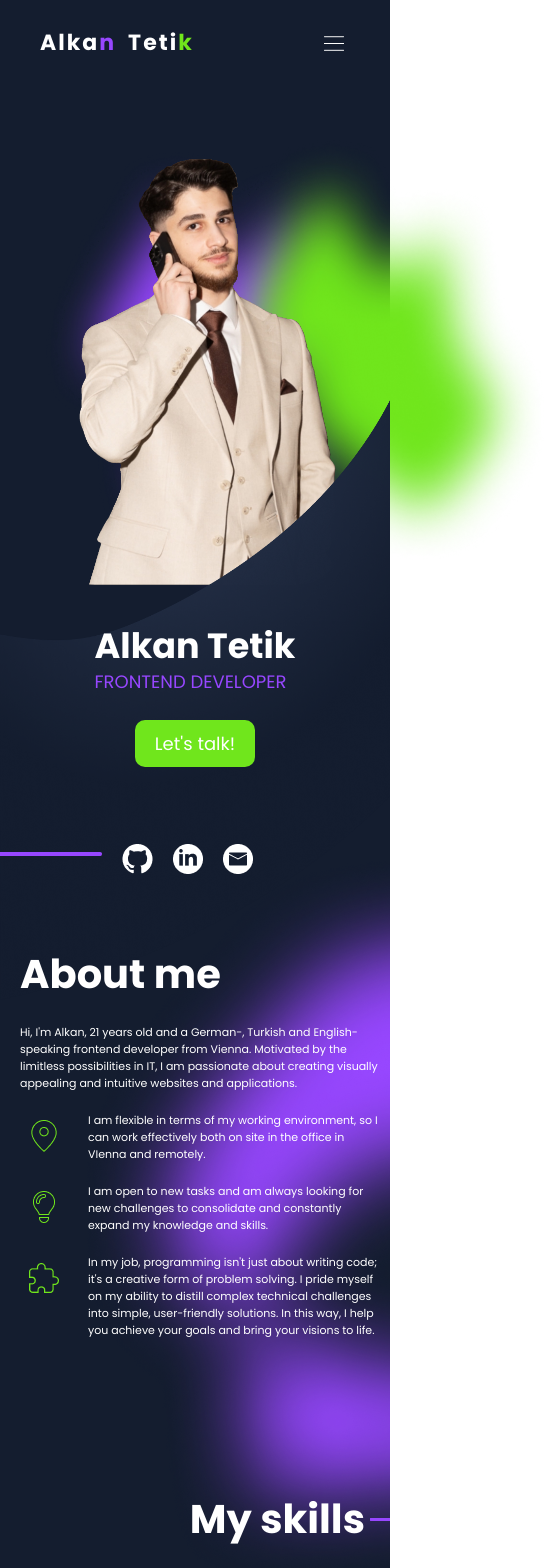
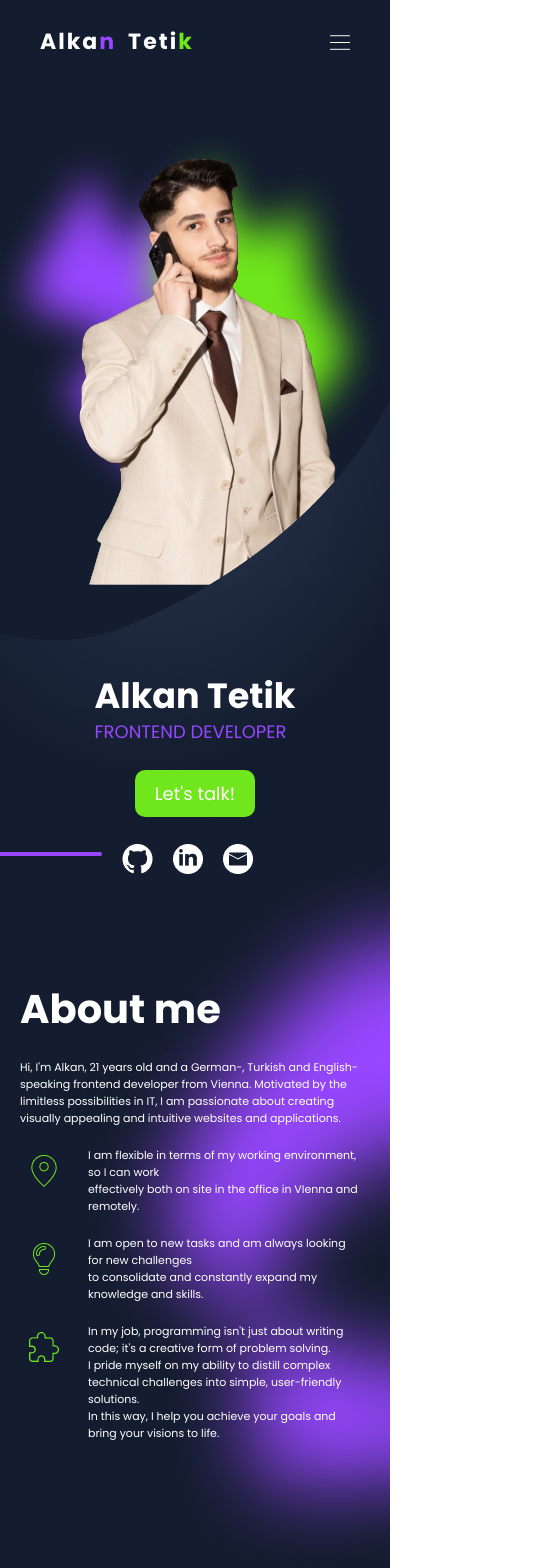
Before and after one commit to AlkanTetik/Portfolio, an Angular app: page / in a window 390 px wide. Shown: the top 1568 px of the page, 545 px wide, since content can reach past the window. Built offline with nearby package versions, Linux system fonts and the light colour scheme; a web font is replaced by a local one.

Commit message:
Optimated the width of all sections

```diff
--- a/src/app/about-me/about-me.component.html
+++ b/src/app/about-me/about-me.component.html
@@ -1,4 +1,5 @@
 <section id="aboutme">
+    <div>
         <div class="buttons_atf">
             <div><img src="../../assets/purpleline.png" alt=""></div>
             <div><img class="hover_image" src="../../assets/github.png" alt=""></div>
@@ -6,7 +7,7 @@
             <div><img class="hover_image" src="../../assets/email.png" alt=""></div>
             <div class="email_text">alkan.tetik.at&#64;gmail.com</div>
         </div>
-    <div>
+        <div class="purpleshadow"><img src="../../assets/purpleshadow.png" alt=""></div>
         <div>
             <h1>About me</h1>
         </div>
@@ -18,16 +19,19 @@
         </div>
         <div class="info_content">
             <div><img src="../../assets/location.png" alt="">
-                I am flexible in terms of my working environment, so I can work effectively both on site in the office
+                I am flexible in terms of my working environment, so I can work <br>effectively both on site in the
+                office
                 in VIenna and remotely.
             </div>
             <div><img src="../../assets/bulb.png" alt="">
-                I am open to new tasks and am always looking for new challenges
+                I am open to new tasks and am always looking for new challenges<br>
                 to consolidate and constantly expand my knowledge and skills.</div>
             <div><img src="../../assets/puzzle.png" alt="">
                 In my job, programming isn't just about writing code; it's a
-                creative form of problem solving. I pride myself on my ability to distill complex technical challenges
-                into simple, user-friendly solutions. In this way, I help you achieve your goals and bring your visions
+                creative form of problem solving.<br> I pride myself on my ability to distill complex technical
+                challenges
+                into simple, user-friendly solutions.<br> In this way, I help you achieve your goals and bring your
+                visions
                 to life.
             </div>
         </div>
--- a/src/app/about-me/about-me.component.scss
+++ b/src/app/about-me/about-me.component.scss
@@ -11,9 +11,10 @@ section {
     justify-content: space-between;
     position: relative;
     gap: 10px;
-    padding-top: 150px;
+    padding-top: 20px;
     padding-bottom: 200px;
     color: white;
+    z-index: 2;
 
 
     >div {
@@ -36,11 +37,13 @@ section {
     padding-left: 100px;
     display: flex;
     padding-top: 20px;
+    padding-right: 20px;
 }
 
 .info_content {
     color: white;
     padding-left: 100px;
+    padding-right: 20px;
     padding-top: 20px;
     display: flex;
     flex-direction: column;
@@ -53,10 +56,17 @@ section {
     }
 }
 
+.purpleshadow {
+    position: absolute;
+    top: 0;
+    right: 0;
+    z-index: -1;
+}
+
 .img_abMe {
     display: flex;
     align-items: center;
-    padding-top: 20px;
+    padding-top: 150px;
 
     >.faceself {
         height: 650px;
@@ -66,13 +76,9 @@ section {
 }
 
 .buttons_atf {
-    position: absolute;
-    top: 0;
-    left: 0;
-    right: 0;
-    z-index: 2;
     display: flex;
     gap: 20px;
+    padding-bottom: 100px;
 }
 
 .hover_image {
@@ -102,7 +108,7 @@ section {
     .img_abMe {
         display: flex;
         align-items: center;
-        padding-top: 70px;
+        padding-top: 220px;
 
         >.faceself {
             height: 500px;
@@ -155,7 +161,7 @@ section {
 @media (max-width: 550px) {
     section {
         font-size: 14px;
-        padding-top: 100px;
+        padding-top: 0;
         padding-bottom: 150px;
 
         >div {
--- a/src/app/above-the-fold/above-the-fold.component.html
+++ b/src/app/above-the-fold/above-the-fold.component.html
@@ -19,14 +19,6 @@
         </a>
     </div>
     <div class="scroll_down_container">
-        <!-- <div class="buttons_atf">
-            <div><img src="../../assets/purpleline.png" alt=""></div>
-            <div><img class="hover_image" src="../../assets/github.png" alt=""></div>
-            <div><img class="hover_image" src="../../assets/linkedin.png" alt=""></div>
-            <div><img class="hover_image" src="../../assets/email.png" alt=""></div>
-            <div class="email_text">alkan.tetik.at&#64;gmail.com</div>
-        </div> -->
-        <div class="purpleshadow"><img src="../../assets/purpleshadow.png" alt=""></div>
         <div class='scroll_down_text'>Scroll down <img style="transform: rotate(270deg); z-index: 1;"
                 src="../../assets/Vector.png" alt=""></div>
     </div>
--- a/src/app/above-the-fold/above-the-fold.component.scss
+++ b/src/app/above-the-fold/above-the-fold.component.scss
@@ -10,6 +10,9 @@ section {
     align-items: center;
     background-color: #141D2F;
     color: white;
+    width: 100vw;
+    margin: 0;
+    padding: 0;
 }
 
 .name_picture {
@@ -103,7 +106,7 @@ section {
 
 .background_atf {
     height: 600px;
-    width: 100%;
+    width: 100vw;
     position: absolute;
     top: 550px;
     left: 0;
@@ -119,6 +122,7 @@ section {
     right: 100px;
     top: 900px;
     font-size: 25px;
+    z-index: 3;
 }
 
 .buttons_atf {
@@ -175,10 +179,12 @@ section {
 
     .img-bottom {
         width: 350px;
+        top: -70px;
     }
 
     .name_content {
         font-size: 50px;
+        padding-top: 100px;
 
         >a {
             font-size: 18px;
@@ -292,15 +298,16 @@ section {
         display: none;
     }
 
-    .img-top[_ngcontent-ng-c3516210010] {
+    .img-top {
         width: 500px;
         height: 500px;
         left: -70px;
+        top: 40px;
     }
 
     .img-bottom {
         left: 0;
-        top: -60px;
+        top: -20px;
     }
 
     .background_atf {
@@ -371,11 +378,14 @@ section {
     }
 
     .img-top {
-        top: 60px;
+        top: 100px;
+        width: 400px;
+        height: 400px;
+        left: -60px;
     }
 
     .img-bottom {
         width: 300px;
-        top: 0;
+        top: 50px;
     }
 }
--- a/src/app/app.component.scss
+++ b/src/app/app.component.scss
@@ -1,4 +1,7 @@
 .page-wrapper {
   display: flex;
   flex-direction: column;
+  width: 100vw;
+  max-width: 100vw;
+  overflow-x: hidden;
 }
--- a/src/app/contact-form/contact-form.component.scss
+++ b/src/app/contact-form/contact-form.component.scss
@@ -204,7 +204,6 @@ section {
 
     section .goupbutton {
         bottom: 20px;
-        right: 10px;
         width: 30px;
     }
 }
--- a/src/app/header/header.component.scss
+++ b/src/app/header/header.component.scss
@@ -150,7 +150,7 @@ section {
     .navbar {
         flex-direction: column;
         position: absolute;
-        top: 80px;
+        top: 60px;
         right: 0;
         background-color: #525369;
         width: 100%;
--- a/src/app/my-skills/my-skills.component.scss
+++ b/src/app/my-skills/my-skills.component.scss
@@ -158,7 +158,7 @@ h1 {
     height: auto;
     opacity: 0;
     pointer-events: none;
-    transition: opacity 0.3s ease;
+    transition: opacity 0.4s ease;
   }
 
   .main-hover-image {
@@ -372,7 +372,6 @@ h1 {
     font-size: 15px;
 
     &:hover {
-      // transform: scaleX(1.05) scaleY(1.05);
       padding: 12px 24px;
     }
   }
--- a/src/styles.scss
+++ b/src/styles.scss
@@ -1,10 +1,14 @@
 /* You can add global styles to this file, and also import other style files */
 * {
-    margin: 0;
-     font-family: "Poppins", sans-serif;
-    //  background-color: #141D2F;
+  font-family: "Poppins", sans-serif;
+  padding: 0;
+  margin: 0;
 }
 
 html {
   scroll-behavior: smooth;
+  margin: 0;
+  padding: 0;
+  width: 100vw;
+  overflow-x: hidden;
 }
```
Lines whose indentation alone changed are shown as unchanged.
